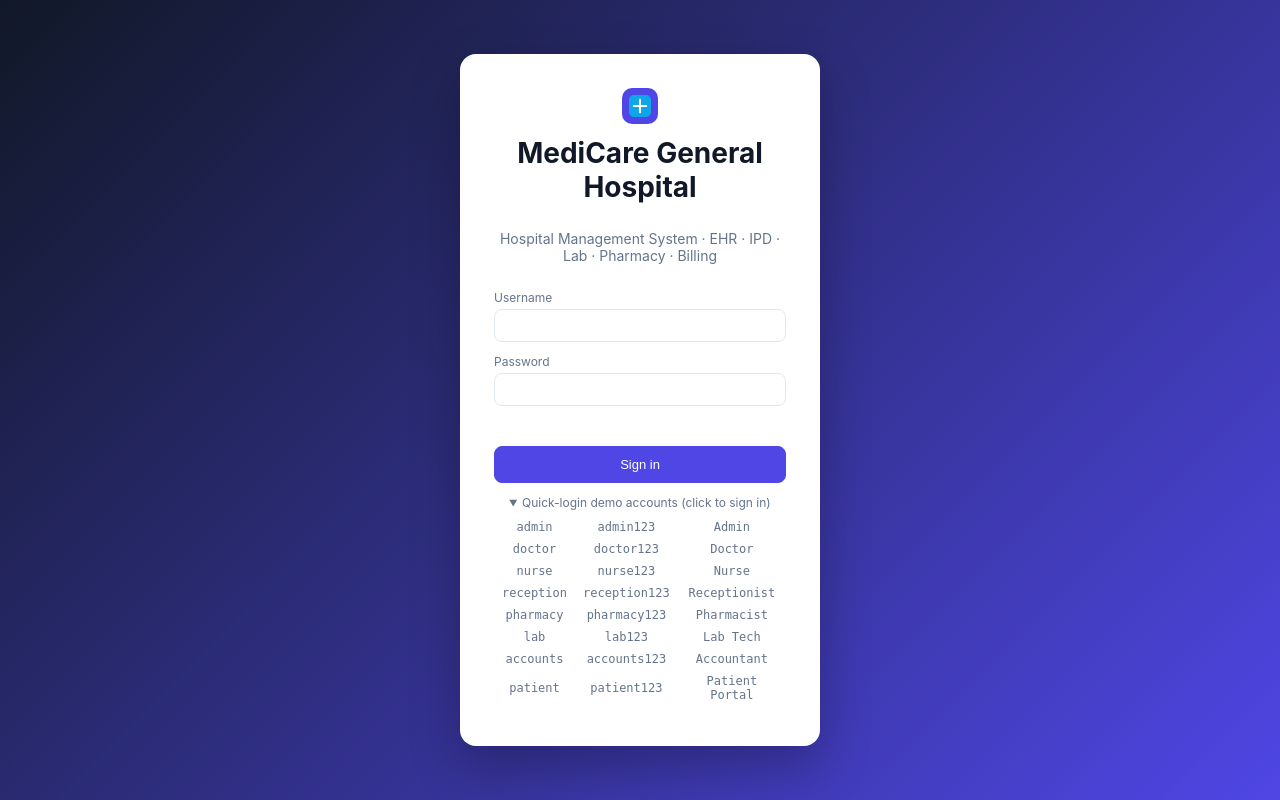
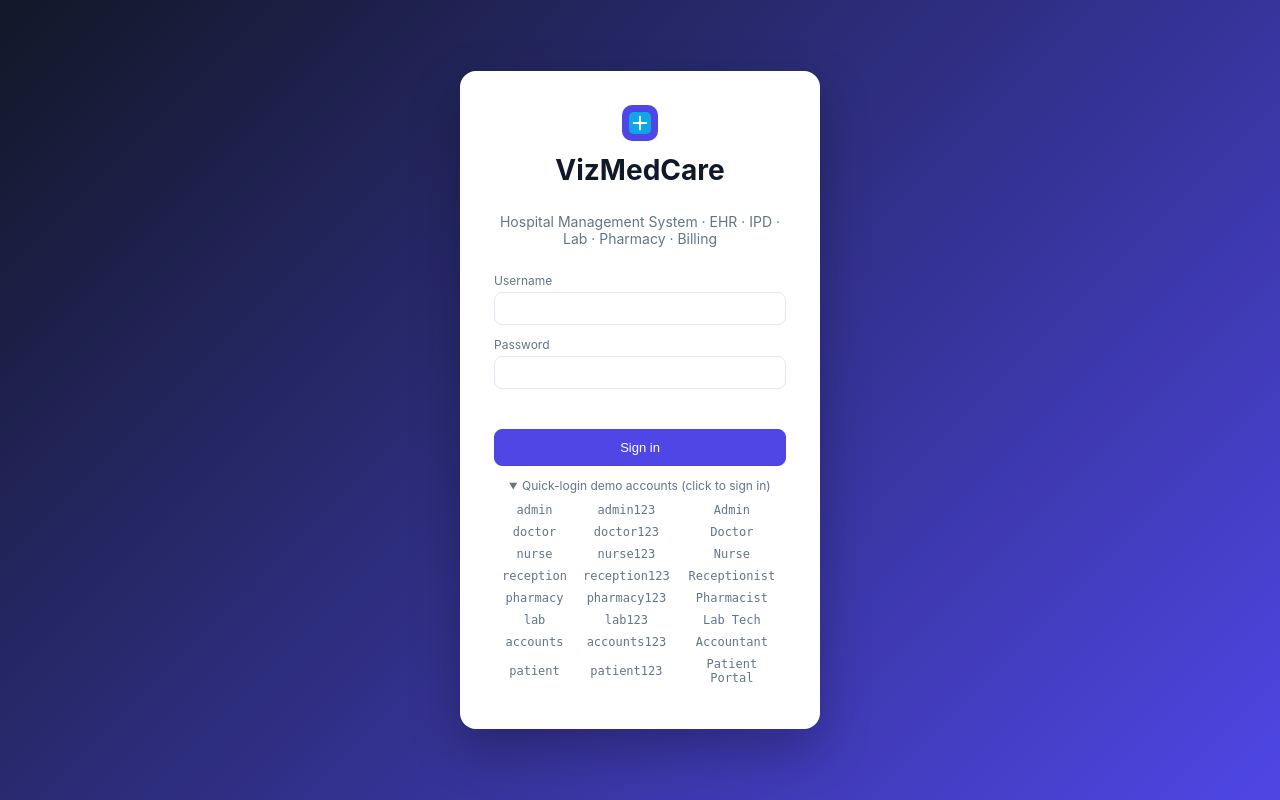
Before and after one commit to ha242204372/hospital-management-system, a Python web app: template app/views/templates/index.html in a window 1280 px wide. Run offline with Jinja, Linux system fonts and the light colour scheme; the template is opened without the code that fills it, so the values that code supplies are empty.

Commit message:
Rebrand to VizMedCare

```diff
--- a/app/views/templates/index.html
+++ b/app/views/templates/index.html
@@ -3,14 +3,14 @@
 <head>
 <meta charset="utf-8">
 <meta name="viewport" content="width=device-width, initial-scale=1">
-<title>MediCare HMS</title>
+<title>VizMedCare HMS</title>
 <link rel="stylesheet" href="/static/style.css?v=3">
 </head>
 <body>
 <div id="login" class="login hidden">
   <form id="loginForm" class="login-card">
     <div class="logo" id="loginLogo"><img src="/static/images/logo.svg" alt="logo" style="width:22px;height:22px"></div>
-    <h1 id="loginHospitalName">MediCare General Hospital</h1>
+    <h1 id="loginHospitalName">VizMedCare</h1>
     <p class="muted" id="loginTagline">Hospital Management System · EHR · IPD · Lab · Pharmacy · Billing</p>
     <label>Username<input name="username" autocomplete="username" required autofocus></label>
     <label>Password<input name="password" type="password" autocomplete="current-password" required></label>
```
